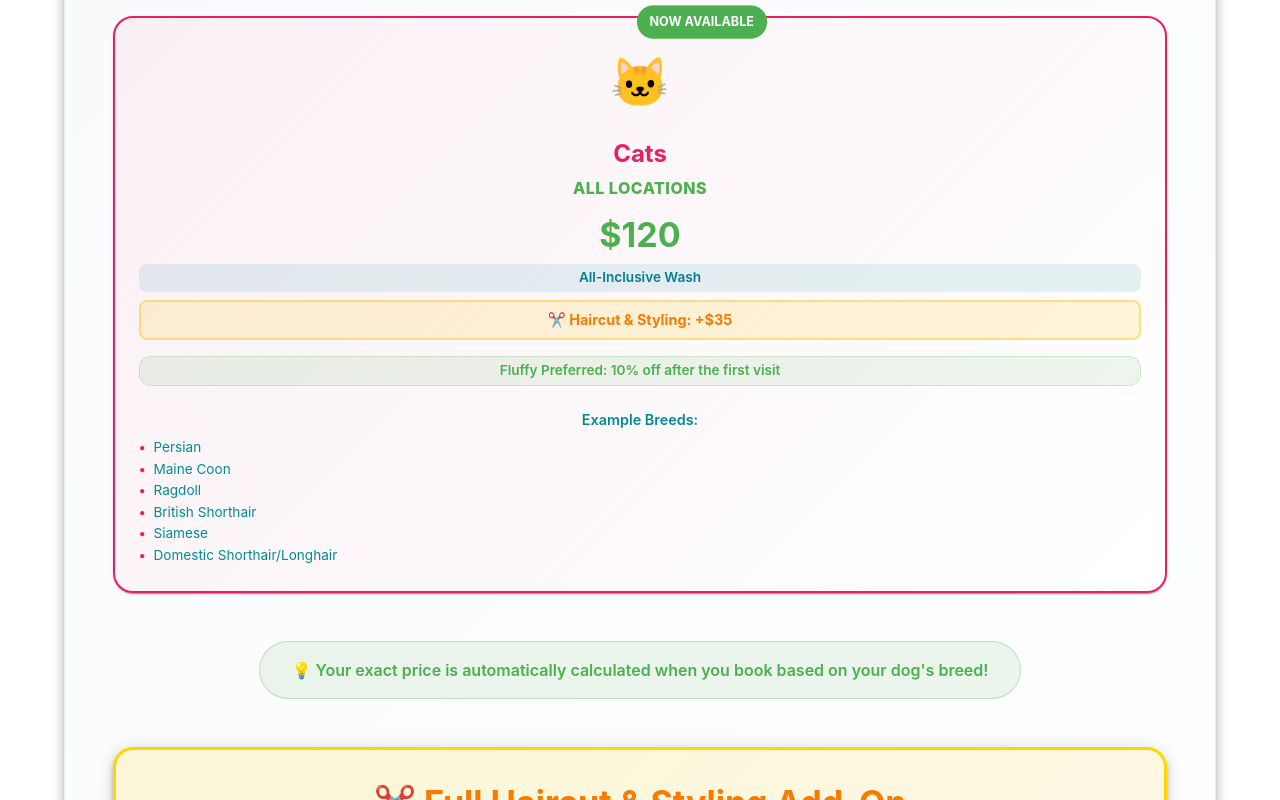
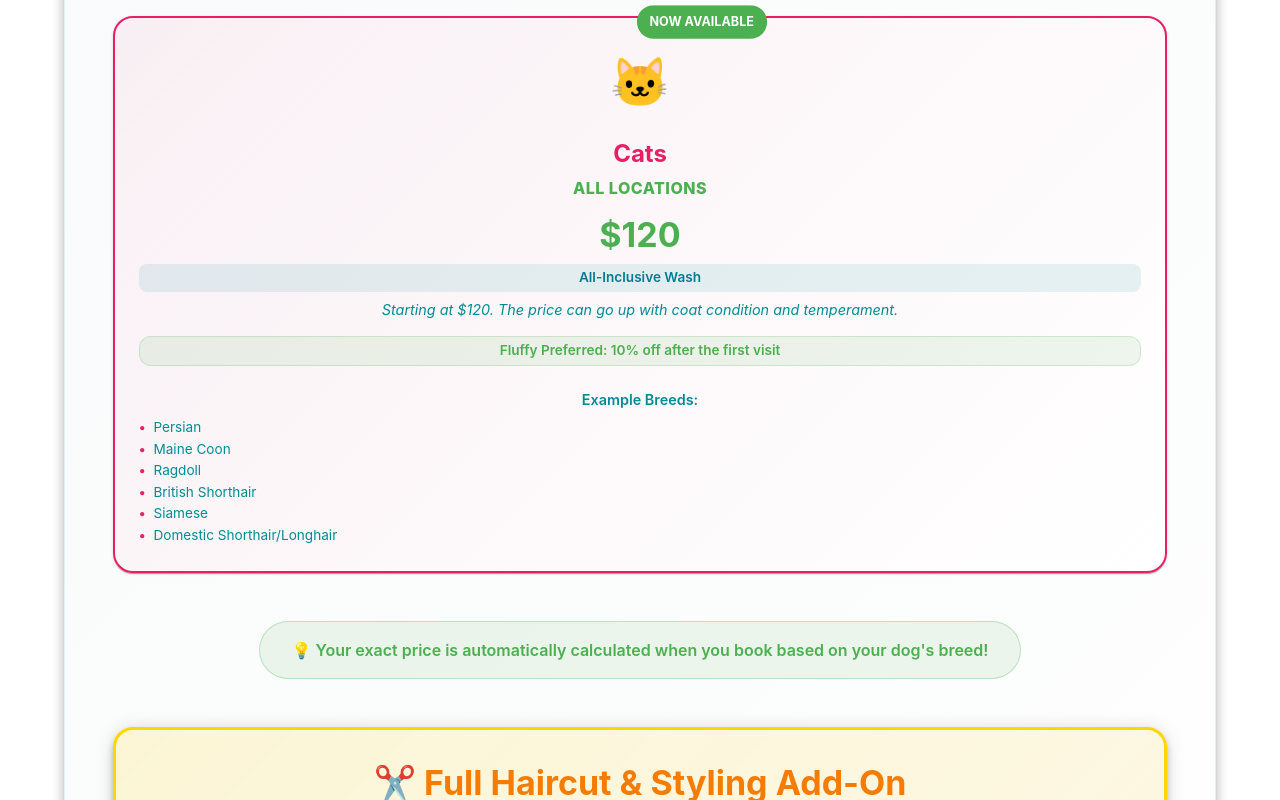
Before and after one commit to crisboxing11/Fluffy, a Next.js app: page /prices in a window 1280 px wide. Shown: the part 1909-2709 px from the top of the page. Built offline with nearby package versions, Linux system fonts and the light colour scheme.

Commit message:
Drop the fixed cat haircut add-on on the prices card.
Cats are starting at $120, and that price can rise with coat and temperament. Dog haircut add-ons are unchanged.

Co-authored-by: Cristian Arroyo  <crisboxing11@users.noreply.github.com>

```diff
--- a/pages/prices.tsx
+++ b/pages/prices.tsx
@@ -536,13 +536,25 @@ const PricesPage = () => {
                           All-Inclusive Wash
                         </Typography>
 
-                        {/* Haircut Add-On Pricing */}
+                        {/* Haircut Add-On Pricing. Cats have no fixed haircut add-on. */}
+                        {category.size === "Cats" ? (
+                          <Typography
+                            variant="body2"
+                            color="text.secondary"
+                            fontStyle="italic"
+                            sx={{ mb: category.isAvailable ? 2 : 3 }}
+                          >
+                            Starting at $120. The price can go up with coat
+                            condition and temperament.
+                          </Typography>
+                        ) : (
+                          <>
                             <Typography
                               variant="body2"
                               sx={{
                                 color: "#F57C00",
                                 fontWeight: 700,
-                            mb: category.size === "Cats" ? (category.isAvailable ? 2 : 3) : 0.75,
+                                mb: 0.75,
                                 fontSize: "0.9rem",
                                 background: "rgba(255,193,7,0.15)",
                                 px: 2,
@@ -551,9 +563,8 @@ const PricesPage = () => {
                                 border: "2px solid rgba(255,193,7,0.4)",
                               }}
                             >
-                          ✂️ Haircut & Styling: {category.size === "Cats" || category.size === "Medium Dogs" || category.size === "Small Dogs" ? "+$35" : "+$50"}
-                        </Typography>
-                        {category.size !== "Cats" && (
+                              ✂️ Haircut & Styling: {category.size === "Small Dogs" || category.size === "Medium Dogs" ? "+$35" : "+$50"}
+                            </Typography>
                             <Typography
                               variant="body2"
                               color="text.secondary"
@@ -562,6 +573,7 @@ const PricesPage = () => {
                             >
                               * For poodles and doodles, included in the breed fee.
                             </Typography>
+                          </>
                         )}
 
                         {category.isAvailable && (
```
Lines whose indentation alone changed are shown as unchanged.
